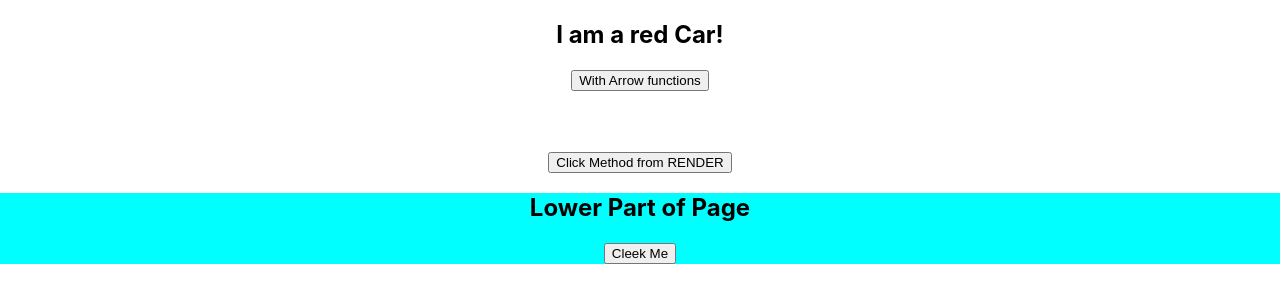
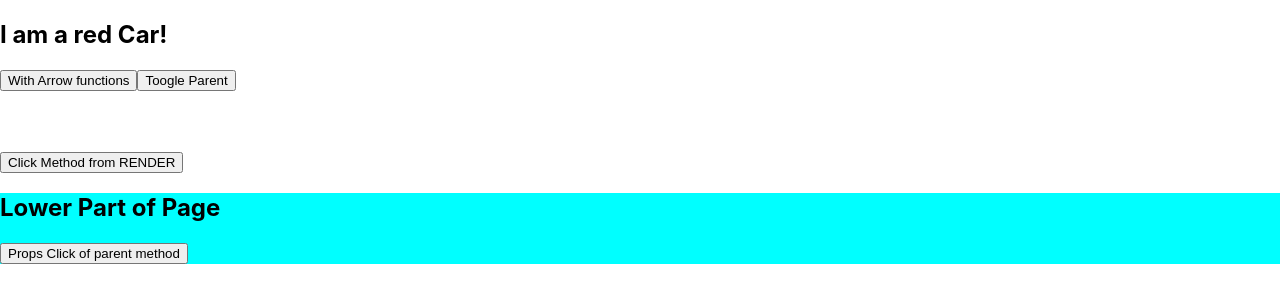
Before and after one commit to dskaiser82/create-react-with-router, a React (Create React App) app: page /about in a window 1280 px wide. Shown: the top 302 px of the page. Built offline with nearby package versions, Linux system fonts and the light colour scheme.

Commit message:
added props as function

```diff
--- a/src/App.scss
+++ b/src/App.scss
@@ -1,6 +1,15 @@
 .App {
   text-align: center;
 }
+
+.black {
+  background-color: black;
+}
+
+.blue {
+  background-color: blue;
+}
+
 
 .App-logo {
   height: 40vmin;
--- a/src/pages/About/About-class.js
+++ b/src/pages/About/About-class.js
@@ -35,12 +35,13 @@ class About extends React.Component {
       //and this never changes,  ok to use method here
       const renderFucntion = () => {alert("I'm a funcion from render")}
 
-
       return (
-      <div className="about App">
+      <div className={this.state.isToggleOn ? 'about app' : 'blue'}>
         <h2>I am a {this.state.color} Car!</h2>
         {/* using experiemtn tal this to avoid bind */}
         <button onClick={this.logIt}>With Arrow functions</button>
+
+        <button onClick={this.handleClick }>Toogle Parent</button>
         <br/>
         <br/>
         <br/>
@@ -49,7 +50,7 @@ class About extends React.Component {
         {/* Only if its one time thing that fires */}
         <button onClick={renderFucntion}>Click Method from RENDER</button>
 
-        <LowerHalf/>
+        <LowerHalf handleClick={this.handleClick}/>
       </div>
       );
     }
--- a/src/pages/About/LowerHalf/LowerHalf.js
+++ b/src/pages/About/LowerHalf/LowerHalf.js
@@ -2,15 +2,15 @@ import React from 'react';
 import './lower_half.scss'
 
 class LowerHalf extends React.Component {
-    constructor(){
-        super()
+    constructor(props){
+        super(props)
     }
 
     render() {
         return (
             <div className="lower-about">
                 <h2>Lower Part of Page</h2>
-                <button>Cleek Me</button>
+                <button onClick={this.props.handleClick}>Props Click of parent method</button>
             </div>
         )
     }
```
